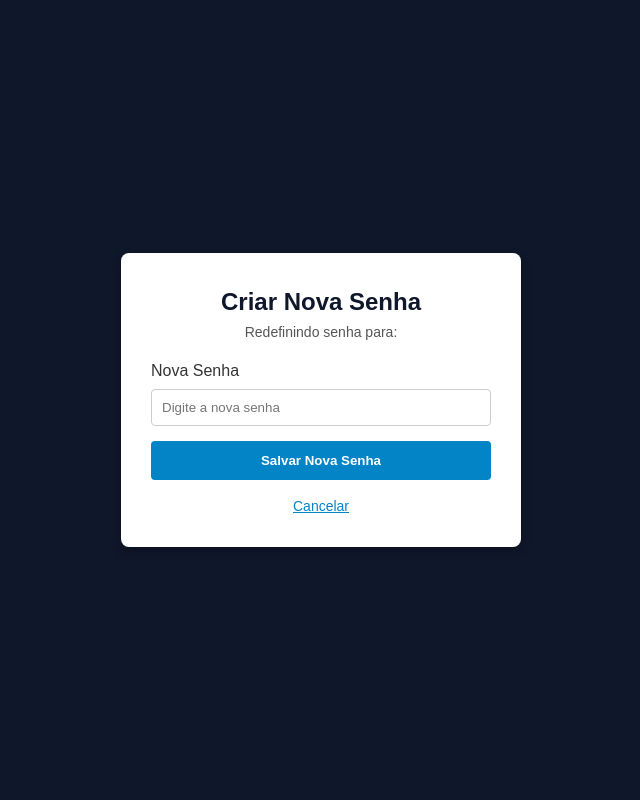
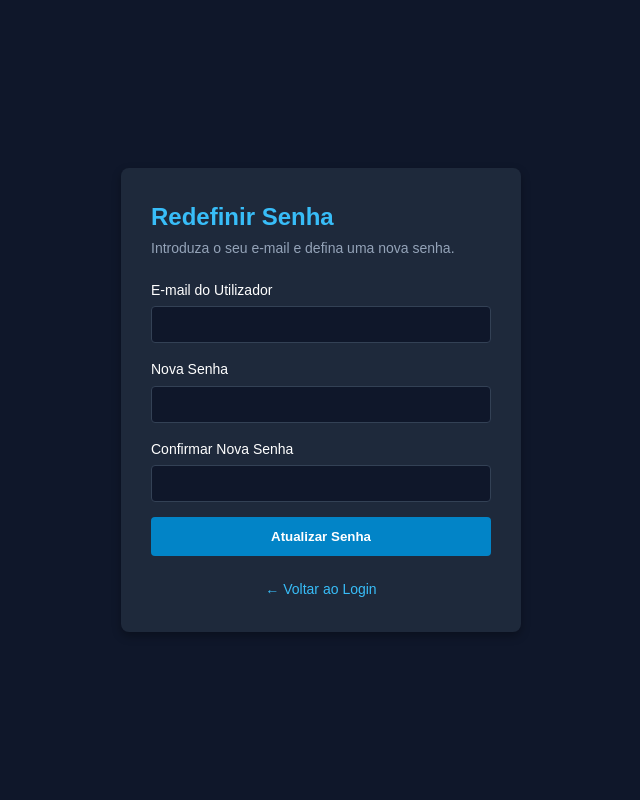
Before and after one commit to gabrielvarela707-hub/ProjetoIntegrador, a PHP site: page /gabriel/redefinir_senha.php in a window 1280 px wide. Shown: the whole page, without its empty margins (319-959 px from the left). Run offline with PHP 8.4, Linux system fonts and the light colour scheme.

Commit message:
Update redefinir_senha.php

```diff
--- a/redefinir_senha.php
+++ b/redefinir_senha.php
@@ -1,21 +1,49 @@
 <?php
 include('conexao.php');
 
-$email = $_GET['email'] ?? '';
+$mensagem = "";
+$sucesso = false;
 
 if ($_SERVER["REQUEST_METHOD"] == "POST") {
-    $email = $_POST['email'];
-    $nova_senha = password_hash($_POST['nova_senha'], PASSWORD_DEFAULT);
+    $email = trim($_POST['email']);
+    $nova_senha = $_POST['nova_senha'];
+    $confirma_senha = $_POST['confirma_senha'];
 
-    $sql = "UPDATE usuarios SET senha = ? WHERE email = ?";
-    $stmt = $conn->prepare($sql);
-    $stmt->bind_param("ss", $nova_senha, $email);
+    if (empty($email) || empty($nova_senha) || empty($confirma_senha)) {
+        $mensagem = "<div style='color: #ef4444; background: #fee2e2; padding: 12px; border-radius: 6px;'>Preencha todos os campos!</div>";
+    } elseif ($nova_senha !== $confirma_senha) {
+        $mensagem = "<div style='color: #ef4444; background: #fee2e2; padding: 12px; border-radius: 6px;'>As senhas não coincidem!</div>";
+    } else {
+        // Verificar se o e-mail existe na base de dados
+        $sql = "SELECT id FROM usuarios WHERE email = ?";
+        $stmt = $conn->prepare($sql);
+        $stmt->bind_param("s", $email);
+        $stmt->execute();
+        $resultado = $stmt->get_result();
 
-    if ($stmt->execute()) {
-        header("Location: login.php?msg=senha_alterada");
-        exit;
-    } else {
-        $erro = "Erro ao redefinir a senha.";
+        if ($resultado->num_rows > 0) {
+            $usuario = $resultado->fetch_assoc();
+            $usuario_id = $usuario['id'];
+
+            // Encriptar a nova senha com segurança
+            $hash_senha = password_hash($nova_senha, PASSWORD_DEFAULT);
+
+            // Atualizar a senha no banco de dados
+            $sql_update = "UPDATE usuarios SET senha = ? WHERE id = ?";
+            $stmt_update = $conn->prepare($sql_update);
+            $stmt_update->bind_param("si", $hash_senha, $usuario_id);
+
+            if ($stmt_update->execute()) {
+                $sucesso = true;
+                $mensagem = "<div style='color: #16a34a; background: #dcfce7; padding: 12px; border-radius: 6px;'>Senha redefinida com sucesso! Redirecionando...</div>";
+                echo "<script>setTimeout(function() { window.location.href='login.php'; }, 2000);</script>";
+            } else {
+                $mensagem = "<div style='color: #ef4444; background: #fee2e2; padding: 12px; border-radius: 6px;'>Erro ao atualizar a senha no banco de dados.</div>";
+            }
+        } else {
+            // Por segurança, mensagem neutra ou aviso de e-mail não encontrado
+            $mensagem = "<div style='color: #ef4444; background: #fee2e2; padding: 12px; border-radius: 6px;'>E-mail não encontrado no sistema.</div>";
+        }
     }
 }
 ?>
@@ -23,38 +51,35 @@ if ($_SERVER["REQUEST_METHOD"] == "POST") {
 <html lang="pt-BR">
 <head>
     <meta charset="UTF-8">
-    <meta name="viewport" content="width=device-width, initial-scale=1.0">
-    <title>Nova Senha - AdaTech</title>
+    <title>Redefinir Senha - AdaTech</title>
     <link rel="stylesheet" href="adatech.css">
 </head>
-<body style="display: flex; justify-content: center; align-items: center; min-height: 100vh; background-color: #0f172a; margin: 0; font-family: sans-serif;">
+<body style="background-color: #0f172a; color: #ffffff; font-family: sans-serif; display: flex; justify-content: center; align-items: center; height: 100vh; margin: 0;">
+    <div style="background: #1e293b; padding: 30px; border-radius: 8px; width: 100%; max-width: 400px; box-shadow: 0 4px 10px rgba(0,0,0,0.3);">
+        <h2 style="color: #38bdf8; margin-top: 0;">Redefinir Senha</h2>
+        <p style="color: #94a3b8; font-size: 14px;">Introduza o seu e-mail e defina uma nova senha.</p>
 
-    <div style="background: #ffffff; padding: 30px; border-radius: 8px; width: 100%; max-width: 400px; box-shadow: 0 4px 10px rgba(0,0,0,0.3);">
-        <h2 style="margin-top: 0; color: #0f172a; text-align: center;">Criar Nova Senha</h2>
+        <?php echo $mensagem; ?>
 
-        <?php if(isset($erro)): ?>
-            <p style="color: red; text-align: center;"><?php echo $erro; ?></p>
+        <?php if (!$sucesso): ?>
+        <form method="POST" style="margin-top: 20px;">
+            <div style="margin-bottom: 15px;">
+                <label style="display: block; margin-bottom: 5px; font-size: 14px;">E-mail do Utilizador</label>
+                <input type="email" name="email" required style="width: 100%; padding: 10px; background: #0f172a; border: 1px solid #334155; color: white; border-radius: 4px; box-sizing: border-box;">
+            </div>
+            <div style="margin-bottom: 15px;">
+                <label style="display: block; margin-bottom: 5px; font-size: 14px;">Nova Senha</label>
+                <input type="password" name="nova_senha" required style="width: 100%; padding: 10px; background: #0f172a; border: 1px solid #334155; color: white; border-radius: 4px; box-sizing: border-box;">
+            </div>
+            <div style="margin-bottom: 15px;">
+                <label style="display: block; margin-bottom: 5px; font-size: 14px;">Confirmar Nova Senha</label>
+                <input type="password" name="confirma_senha" required style="width: 100%; padding: 10px; background: #0f172a; border: 1px solid #334155; color: white; border-radius: 4px; box-sizing: border-box;">
+            </div>
+            <button type="submit" style="width: 100%; background: #0284c7; color: white; border: none; padding: 12px; border-radius: 4px; font-weight: bold; cursor: pointer;">Atualizar Senha</button>
+        </form>
         <?php endif; ?>
 
-        <form method="POST" action="redefinir_senha.php" style="display: flex; flex-direction: column; gap: 15px;">
-            <input type="hidden" name="email" value="<?php echo htmlspecialchars($email); ?>">
-
-            <p style="color: #555; font-size: 14px; margin: 0; text-align: center;">
-                Redefinindo senha para:<br><strong><?php echo htmlspecialchars($email); ?></strong>
-            </p>
-
-            <div>
-                <label style="display: block; margin-bottom: 5px; color: #333;">Nova Senha</label>
-                <input type="password" name="nova_senha" placeholder="Digite a nova senha" required style="width: 100%; padding: 10px; border: 1px solid #ccc; border-radius: 4px; box-sizing: border-box;">
-            </div>
-
-            <button type="submit" style="background: #0284c7; color: white; border: none; padding: 12px; border-radius: 4px; cursor: pointer; font-weight: bold;">Salvar Nova Senha</button>
-        </form>
-
-        <p style="text-align: center; margin-top: 15px; font-size: 14px;">
-            <a href="login.php" style="color: #0284c7;">Cancelar</a>
-        </p>
+        <p style="text-align: center; margin-top: 20px;"><a href="login.php" style="color: #38bdf8; text-decoration: none; font-size: 14px;">&larr; Voltar ao Login</a></p>
     </div>
-
 </body>
 </html>
```
